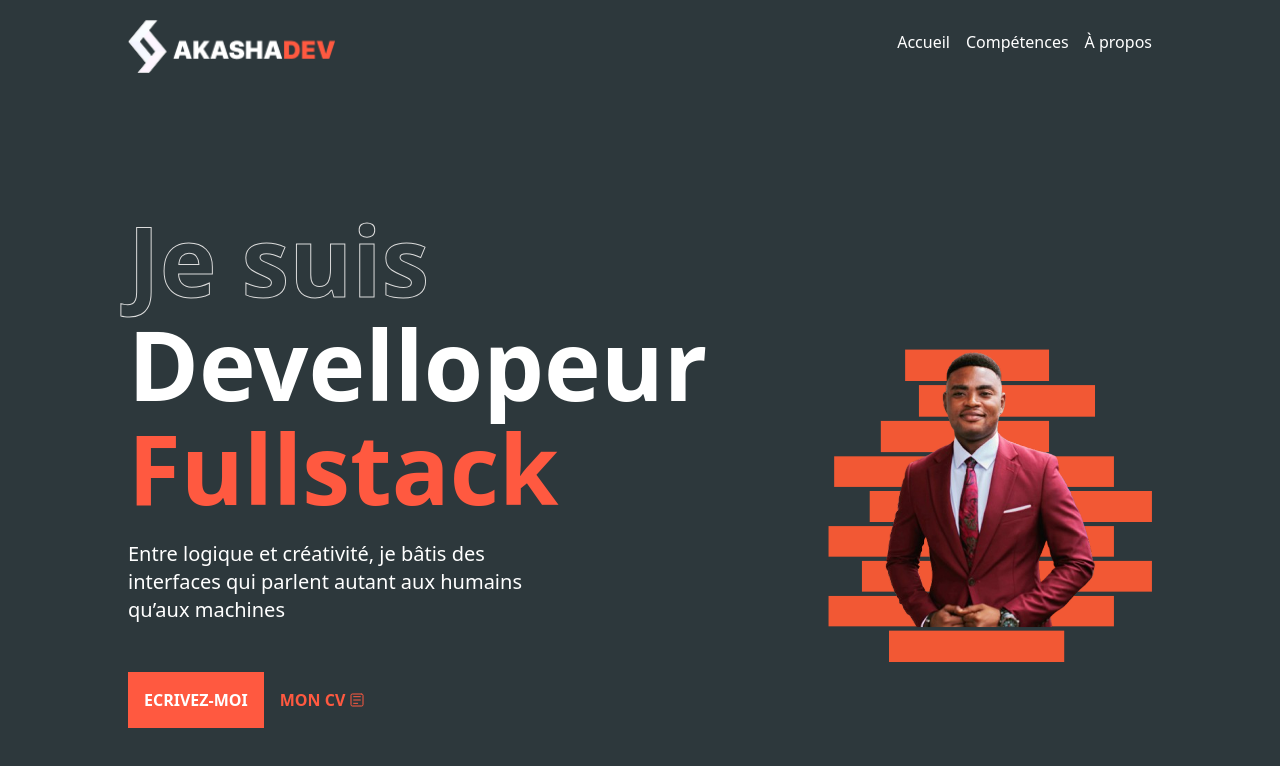
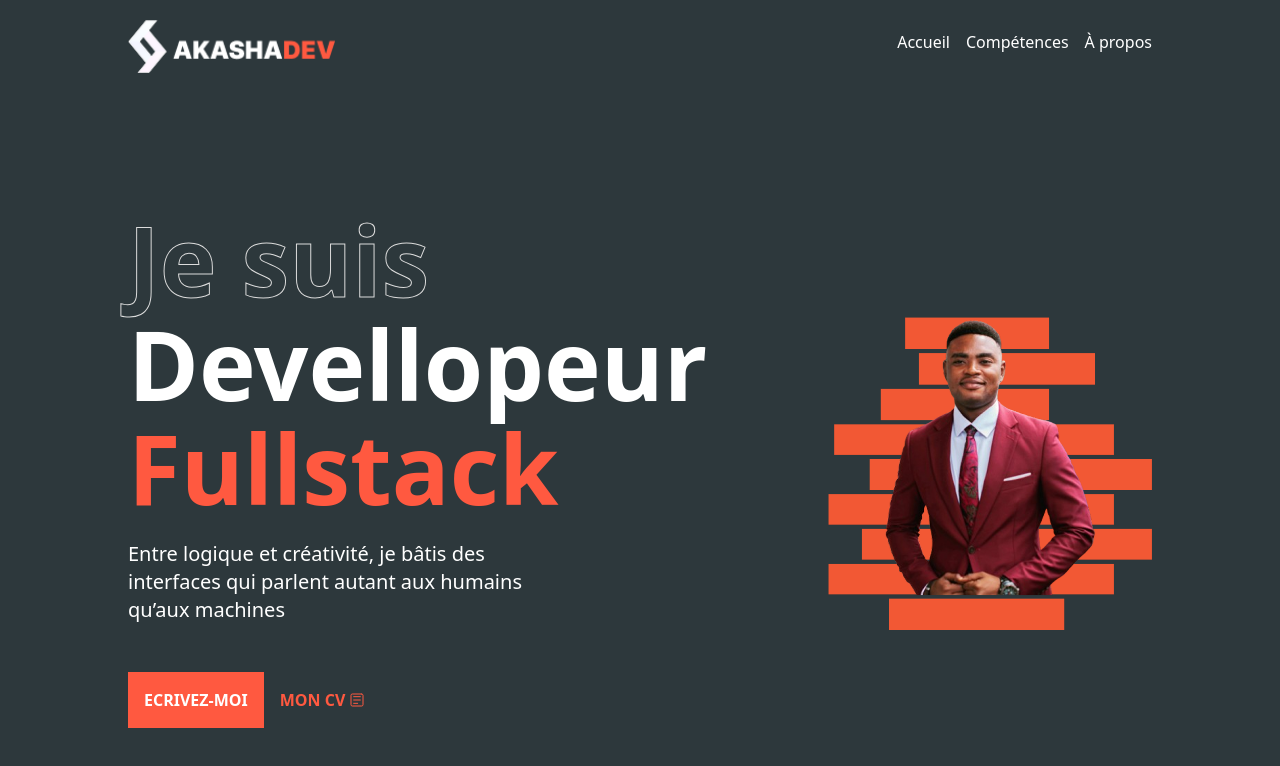
Before and after one commit to Rayonnantakasha/Rayonnant_portfolio_React, a React (Vite) app: page / in a window 1280 px wide. Shown: the top 766 px of the page. Built offline with nearby package versions, Linux system fonts and the light colour scheme.

Commit message:
Breaking change : adjust hero section

```diff
--- a/src/components/HeroSection.tsx
+++ b/src/components/HeroSection.tsx
@@ -5,7 +5,7 @@ import monProfil from "../assets/monProfil.png"
 function HeroSection() {
     return (
     <section>
-       <div className="lg:flex lg:justify-between lg:items-center">
+       <div className="lg:flex lg:items-center lg:justify-between lg:items-center">
          <div>
             <h2 className="card lg:text-8xl pb-2 text-5xl md:text-6xl text-outline-white font-black">Je suis</h2>
             <h2 className="card lg:text-8xl pb-2 text-5xl md:text-6xl font-black">Devellopeur</h2>
@@ -28,7 +28,7 @@ function HeroSection() {
          </div>
          </div>
         <div>
-            <img src={monProfil} alt="monProfil" width="500" height="500" className="mx-auto block" />
+            <img src={monProfil} alt="monProfil" width="500" height="500" className="mx-auto block pb-16" />
         </div>
        </div>
 
```
